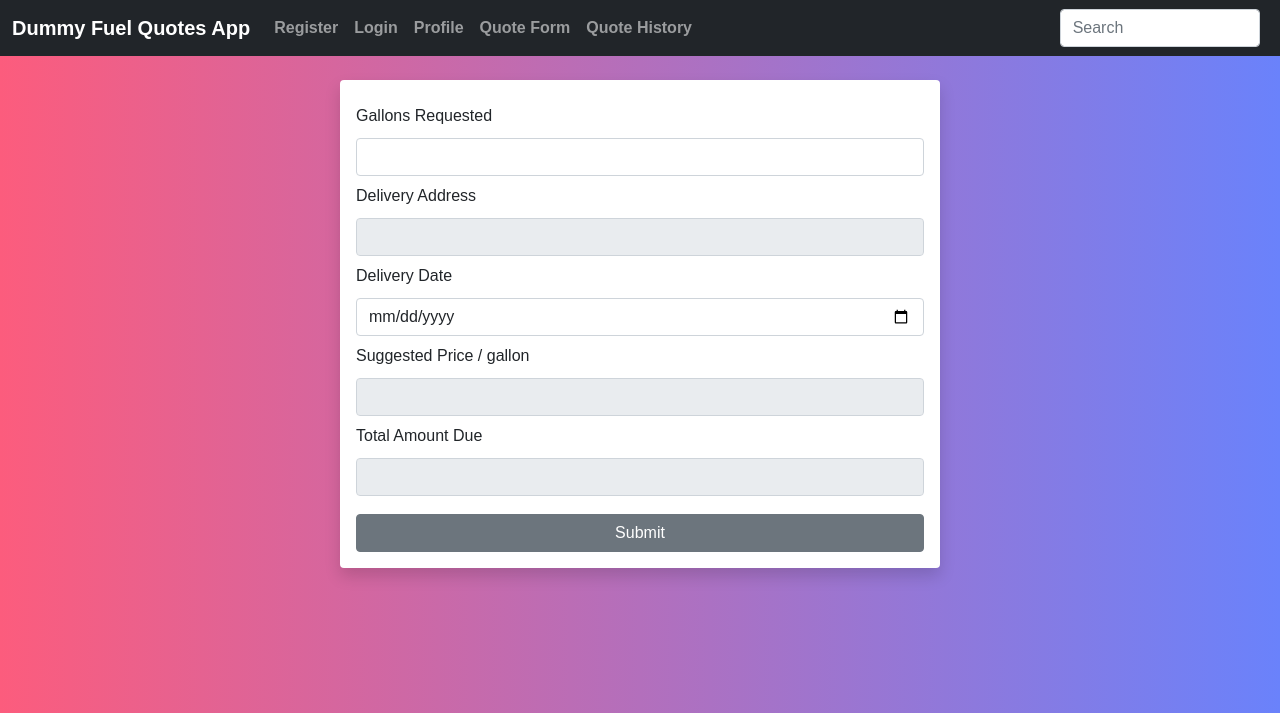
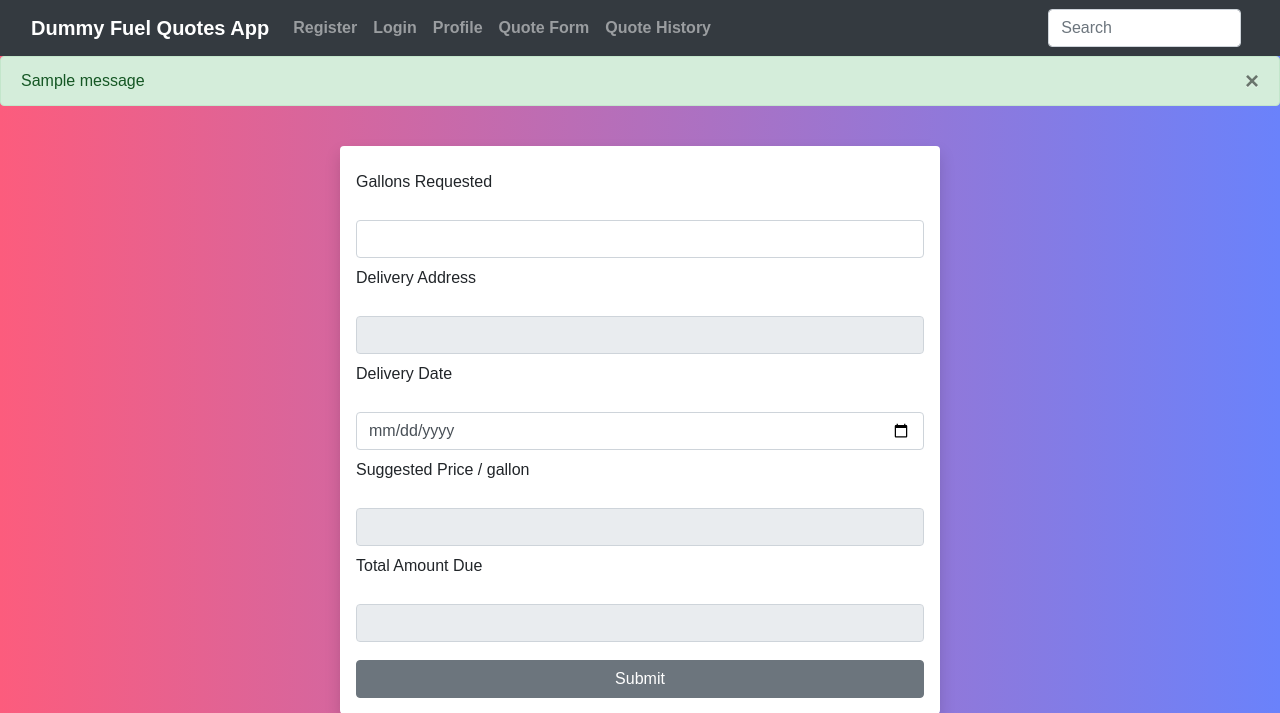
Before and after one commit to nimelica/FuelPilot, a Flask app: page /fuel_quote_form in a window 1280 px wide. Shown: the top 713 px of the page. Run offline with Flask 2, Linux system fonts and the light colour scheme; tables that the repository leaves empty hold one stand-in row (values such as "Sample post"); one stand-in notice (Sample message) is shown; some libraries are stand-ins or nearby versions.

Commit message:
Implemented flash alerts and some validation features for login,signup,and profile

```diff
--- a/website/templates/base.html
+++ b/website/templates/base.html
@@ -6,7 +6,8 @@
     <meta name="viewport" content="width=device-width, initial-scale=1, maximum-scale=1, user-scalable=no">
 
     <!-- Bootstrap CSS -->
-    <link href="https://cdn.jsdelivr.net/npm/bootstrap@5.0.0-beta1/dist/css/bootstrap.min.css" rel="stylesheet" integrity="sha384-giJF6kkoqNQ00vy+HMDP7azOuL0xtbfIcaT9wjKHr8RbDVddVHyTfAAsrekwKmP1" crossorigin="anonymous">
+    <link href="https://cdn.jsdelivr.net/npm/bootstrap@5.0.0-beta1/dist/css/bootstrap.min.css"  rel="stylesheet" integrity="sha384-giJF6kkoqNQ00vy+HMDP7azOuL0xtbfIcaT9wjKHr8RbDVddVHyTfAAsrekwKmP1" crossorigin="anonymous">
+    <link rel="stylesheet" href="https://stackpath.bootstrapcdn.com/bootstrap/4.4.1/css/bootstrap.min.css" integrity="sha384-Vkoo8x4CGsO3+Hhxv8T/Q5PaXtkKtu6ug5TOeNV6gBiFeWPGFN9MuhOf23Q9Ifjh" crossorigin="anonymous"/>
 
     <!-- Our CSS -->
     <link href="{{ url_for('static', filename='css/style.css') }}" rel="stylesheet">
@@ -19,6 +20,23 @@
   </head>
   <body>
         {% include 'navbar.html' %}
+        {% with messages = get_flashed_messages(with_categories=true) %}
+        {% if messages %}
+          {% for category, message in messages %} {% if category =='error' %}
+          <div class="alert alert-danger alter-dismissable fade show" role="alert">
+            {{ message }}
+            <button type="button" class="close" data-dismiss="alert">
+              <span aria-hidden="true">&times;</span>
+            </button>
+          </div>
+          {% else %}
+          <div class="alert alert-success alter-dismissable fade show" role="alert">
+            {{ message }}
+            <button type="button" class="close" data-dismiss="alert">
+              <span aria-hidden="true">&times;</span>
+            </button>
+          </div>
+          {% endif %} {% endfor %} {% endif %} {% endwith %}
         <br/>
         <div class="container">
                 {% block content %}
@@ -26,6 +44,9 @@
         </div>
 
 <script src="https://cdn.jsdelivr.net/npm/bootstrap@5.0.0-beta1/dist/js/bootstrap.bundle.min.js" integrity="sha384-ygbV9kiqUc6oa4msXn9868pTtWMgiQaeYH7/t7LECLbyPA2x65Kgf80OJFdroafW" crossorigin="anonymous"></script>
+<!--scripts below used for dismissing alert button-->
+<script src="https://code.jquery.com/jquery-3.2.1.slim.min.js" integrity="sha384-KJ3o2DKtIkvYIK3UENzmM7KCkRr/rE9/Qpg6aAZGJwFDMVNA/GpGFF93hXpG5KkN" crossorigin="anonymous"></script>
+<script src="https://maxcdn.bootstrapcdn.com/bootstrap/4.0.0/js/bootstrap.min.js" integrity="sha384-JZR6Spejh4U02d8jOt6vLEHfe/JQGiRRSQQxSfFWpi1MquVdAyjUar5+76PVCmYl" crossorigin="anonymous"></script>
 
- </body>
+</body>
 </html>
--- a/website/views.py
+++ b/website/views.py
@@ -1,8 +1,7 @@
-from flask import Blueprint ,render_template
+from flask import Blueprint ,render_template,redirect,url_for,flash
 from .forms import *
 
 views = Blueprint("views",__name__)
-
 
 @views.route("/", methods=['GET','POST'])
 def home():
@@ -10,24 +9,11 @@ def home():
     title = 'Home'
     return render_template("home.html",form=form,title=title)
 
-
-@views.route("/signup", methods=['GET', 'POST'])
-def signup():
-    form = UserForm()
-    title = 'Register'
-    if form.validate_on_submit():
-        # Save the user information to database or perform other actions
-        #return redirect(url_for('views.home'))
-        return None
-    return render_template('signup.html', form=form, title=title)
-
-
 @views.route("/fuel_quote_form", methods=['GET', 'POST'])
 def fuel_quote_form():
     form = QuoteFuelForm()
     title = 'Quote Form'
     return render_template('fuel_quote_form.html', form=form, title=title)
-
 
 @views.route("/fuel_quote_history", methods=['GET', 'POST'])
 def fuel_quote_history():
@@ -35,20 +21,34 @@ def fuel_quote_history():
     title = 'Quote History'
     return render_template('fuel_quote_history.html', form=form, title=title)
 
+@views.route("/signup", methods=['GET', 'POST'])
+def signup():
+    form = UserForm()
+    title = 'Register'
+    if form.validate_on_submit():
+        flash("Sucessfully created Account!",category="sucess")
+        return  redirect(url_for('views.home'))
+    return render_template('signup.html', form=form, title=title)
 
 @views.route("/login",methods=["GET","POST"])
 def login():
    form = LoginForm()
    title = 'Login'
-   #check submission and if login is in database
    if form.validate_on_submit():
-        #return redirect(url_for('views.home'))
-        return None
+        #check whether username/password if they exist rout to home page else alert user invalid input and rerender the template
+        if form.username.data == "user1" and form.password.data == "1234":
+            flash("Login was Sucessful!.",category="sucess")
+            return  redirect(url_for('views.home'))
+        else:
+            flash("Invalid Username or Password please try again.",category="error")
+            return render_template('login.html', form=form, title=title)
    return render_template('login.html', form=form, title=title)
-
 
 @views.route("/profile_management", methods=['GET', 'POST'])
 def profile_management():
     form = InfoForm()
     title = 'Profile'
+    if form.validate_on_submit():
+        flash("Sucessfully registered Profile!",category="sucess")
+        return  redirect(url_for('views.home'))
     return render_template('profile_management.html', form=form, title=title)
```
